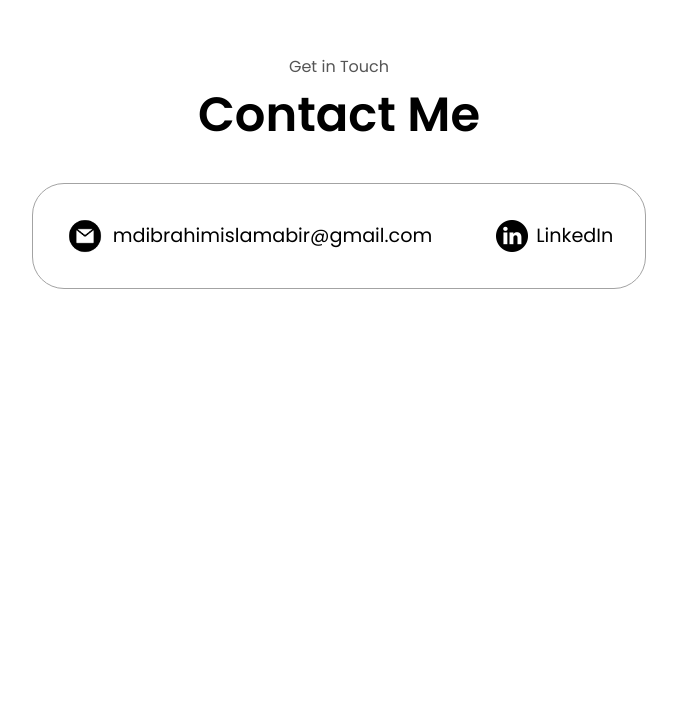
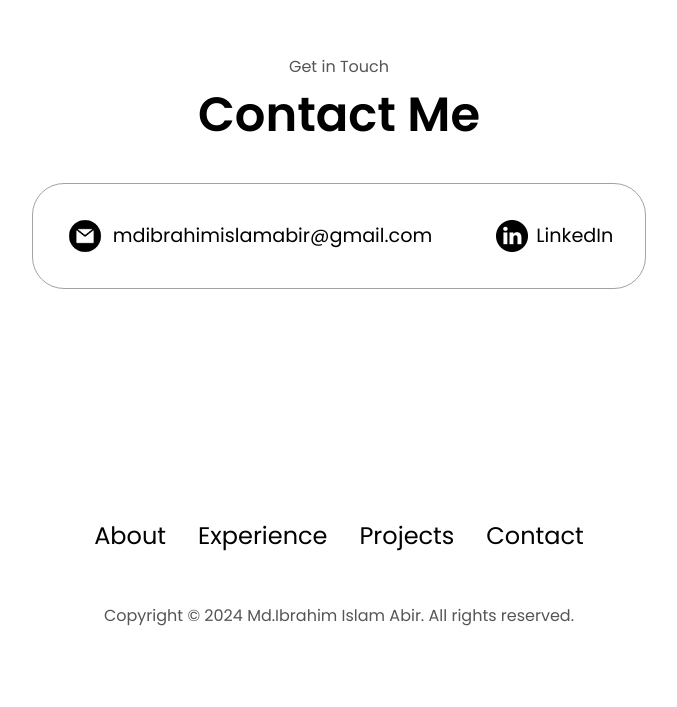
Before and after one commit to abir-SD/my_portfolio, a plain HTML site: page index.html in a window 1280 px wide. Shown: the part 4228-4935 px from the top of the page, without its empty margins (301-978 px from the left). Before the commit the page ends 4695 px from the top, so only its background shows below. Drawn offline with Linux system fonts and the light colour scheme.

Commit message:
Footer has been done

```diff
--- a/index.html
+++ b/index.html
@@ -214,7 +214,7 @@
                     </div>
                 </div>
             </div>
-            <div class="details-container color-container">
+            <div class="details-container color-container project-3-container">
                 <div class="article-container">
                     <img src="./assets/project-3.png" alt="Project-3" class="project-img project3" />
                 </div>
@@ -242,10 +242,24 @@
             </div>
             <div class="contact-info-container">
                 <img src="assets/linkedin.png" alt="LinkedIn icon" class="icon contact-icon linkedin-icon">
-                <p><a href="mailto:examplemail@gmail.com">LinkedIn</a></p>
+                <p><a href="https://linkedin.com/in/mdibrahimislamabir">LinkedIn</a></p>
             </div>
         </div>
     </section>
+
+    <footer>
+        <nav>
+            <div class="nav-links">
+            <ul>
+                <li> <a href="#about">About</a></li>
+                <li><a href="#experience">Experience</a></li>
+                <li><a href="#projects">Projects</a></li>
+                <li><a href="#contact">Contact</a></li>
+            </ul>
+            </div>
+        </nav>
+        <p>Copyright &#169; 2024 Md.Ibrahim Islam Abir. All rights reserved.</p>
+    </footer>
 
 
 
--- a/style.css
+++ b/style.css
@@ -433,3 +433,15 @@ article .icon {
 .email-icon {
   height: 2.5rem;
 }
+
+/*----------------- Footer Section Style -------------------*/
+
+footer{
+  margin: 0 1rem;
+  text-align: center;
+  height: 30vh;
+}
+
+footer p{
+ text-align: center;
+}
```
